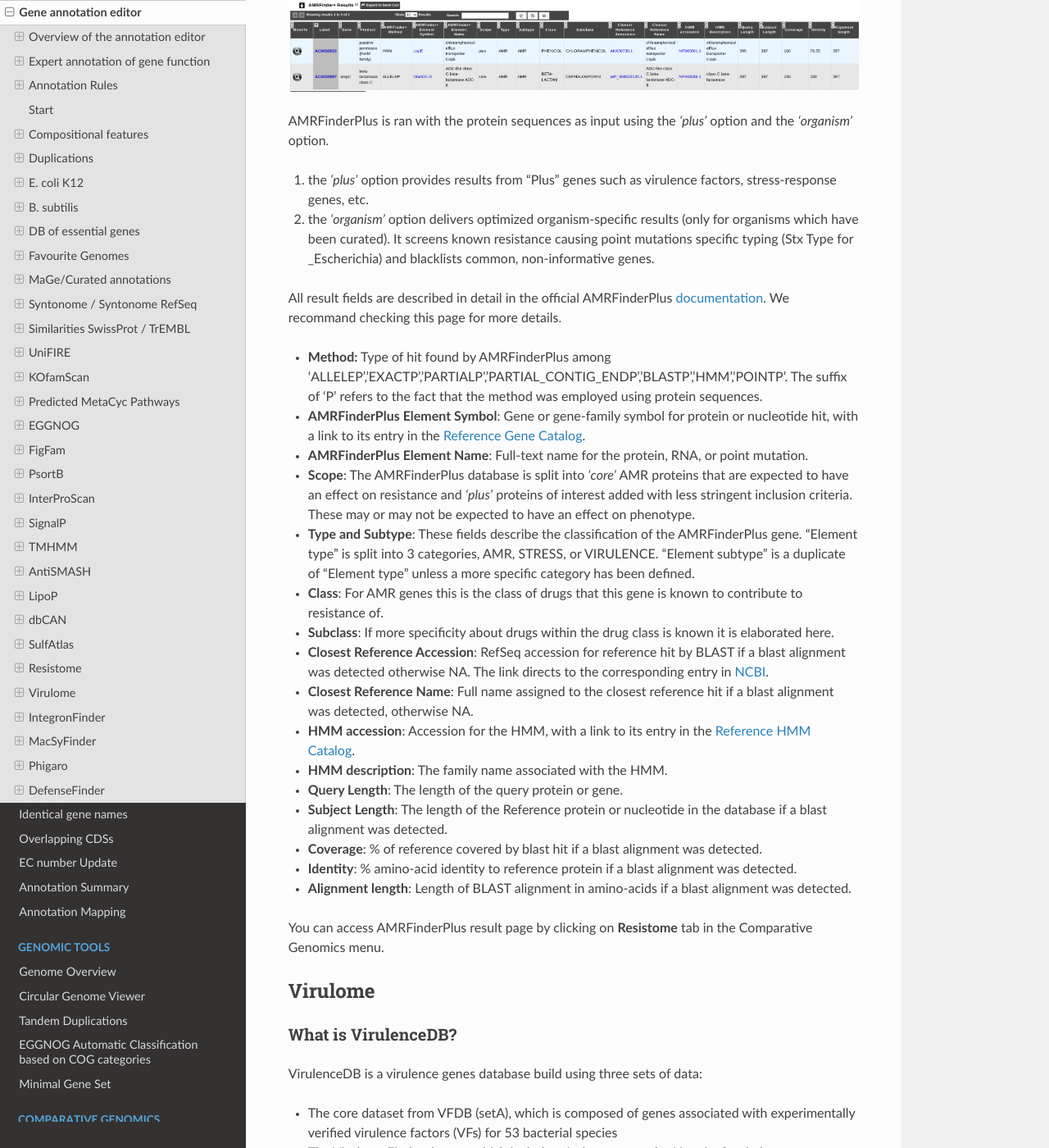
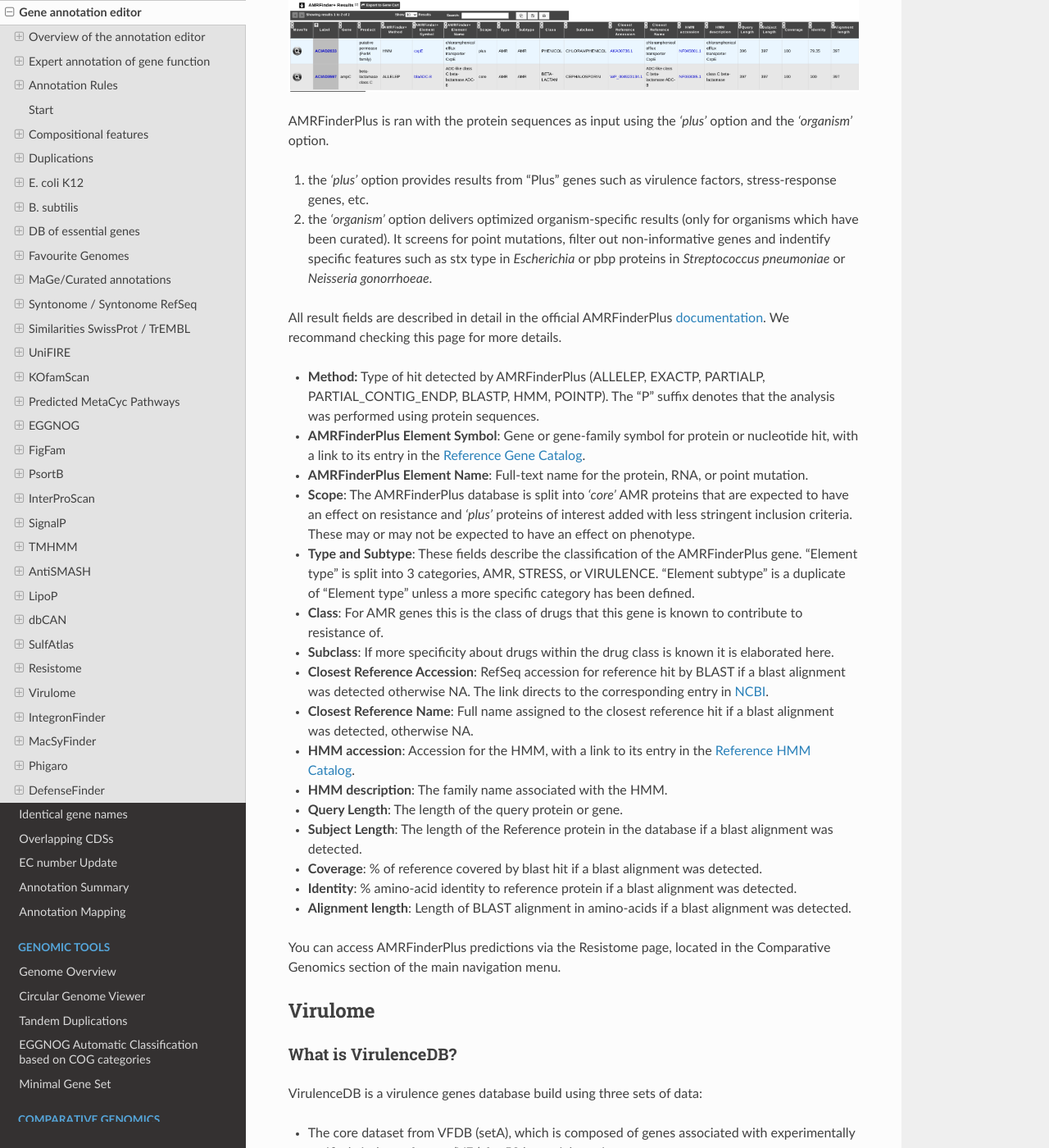
Before and after one commit to labgem/microscope-user-doc, a Sphinx documentation site: the page built from docs/content/mage/info.rst, in a window 1280 px wide and 1400 px high, scrolled down 39166 px. Shown: the whole window at 82% size. Built offline with Sphinx 7.4.7 and the Read the Docs theme 3.1.0, drawn with Linux system fonts in a browser that asks for light colours; formulas are drawn with MathJax 3.

Commit message:
Update info.rst
import changes from amrfinder.rst

```diff
--- a/docs/content/mage/info.rst
+++ b/docs/content/mage/info.rst
@@ -1320,11 +1320,11 @@
 AMRFinderPlus is ran with the protein sequences as input using the *'plus'* option and the *'organism'* option.
 
 1. the *'plus'* option provides results from "Plus" genes such as virulence factors, stress-response genes, etc.
-2. the *'organism'* option delivers optimized organism-specific results (only for organisms which have been curated). It screens known resistance causing point mutations specific typing (Stx Type for _Escherichia) and blacklists common, non-informative genes.
+2. the *'organism'* option delivers optimized organism-specific results (only for organisms which have been curated). It screens for point mutations, filter out non-informative genes and indentify specific features such as stx type in *Escherichia* or pbp proteins in *Streptococcus pneumoniae* or *Neisseria gonorrhoeae*.
 
 All result fields are described in detail in the official AMRFinderPlus `documentation <https://github.com/ncbi/amr/wiki/Running-AMRFinderPlus#output-format>`_. We recommand checking this page for more details.
 
-* **Method:** Type of hit found by AMRFinderPlus among 'ALLELEP','EXACTP','PARTIALP','PARTIAL_CONTIG_ENDP','BLASTP','HMM','POINTP'. The suffix of 'P' refers to the fact that the method was employed using protein sequences.
+* **Method:** Type of hit detected by AMRFinderPlus (ALLELEP, EXACTP, PARTIALP, PARTIAL_CONTIG_ENDP, BLASTP, HMM, POINTP). The “P” suffix denotes that the analysis was performed using protein sequences.
 * **AMRFinderPlus Element Symbol**: Gene or gene-family symbol for protein or nucleotide hit, with a link to its entry in the `Reference Gene Catalog <https://www.ncbi.nlm.nih.gov/pathogens/refgene/>`_.
 * **AMRFinderPlus Element Name**:  Full-text name for the protein, RNA, or point mutation.
 * **Scope**:  The AMRFinderPlus database is split into *'core'* AMR proteins that are expected to have an effect on resistance and *'plus'* proteins of interest added with less stringent inclusion criteria. These may or may not be expected to have an effect on phenotype.
@@ -1336,12 +1336,12 @@
 * **HMM accession**:  Accession for the HMM, with a link to its entry in the `Reference HMM Catalog <https://www.ncbi.nlm.nih.gov/pathogens/hmm/>`_.
 * **HMM description**: The family name associated with the HMM.
 * **Query Length**: The length of the query protein or gene.
-* **Subject Length**: The length of the Reference protein or nucleotide in the database if a blast alignment was detected.
+* **Subject Length**: The length of the Reference protein in the database if a blast alignment was detected.
 * **Coverage**:  % of reference covered by blast hit if a blast alignment was detected.
 * **Identity**: % amino-acid identity to reference protein if a blast alignment was detected.
 * **Alignment length**: Length of BLAST alignment in amino-acids if a blast alignment was detected.
 
-You can access AMRFinderPlus result page by clicking on  **Resistome** tab in the Comparative Genomics menu.
+You can access AMRFinderPlus predictions via the Resistome page, located in the Comparative Genomics section of the main navigation menu.
 
 ========
 Virulome
```
